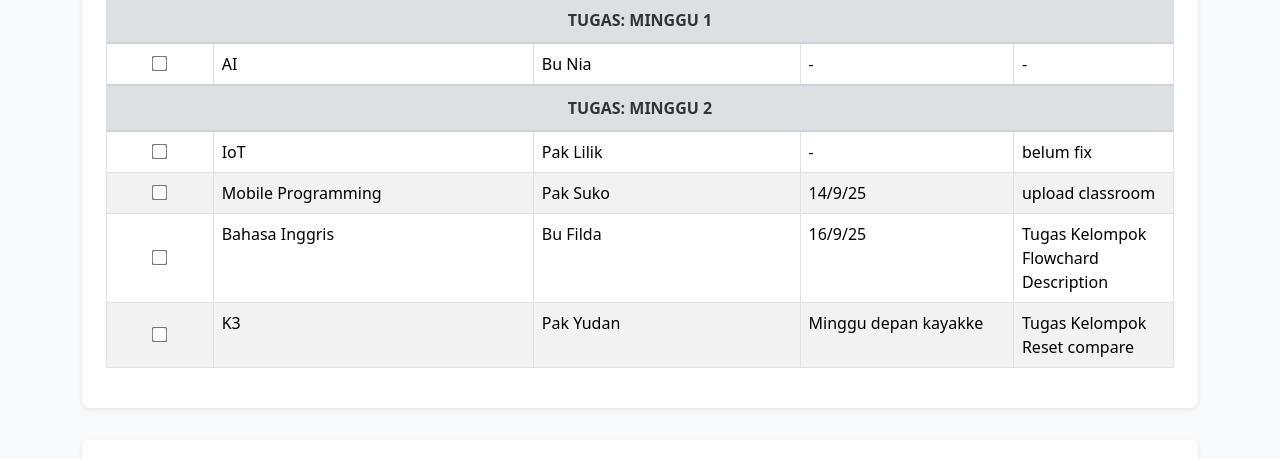
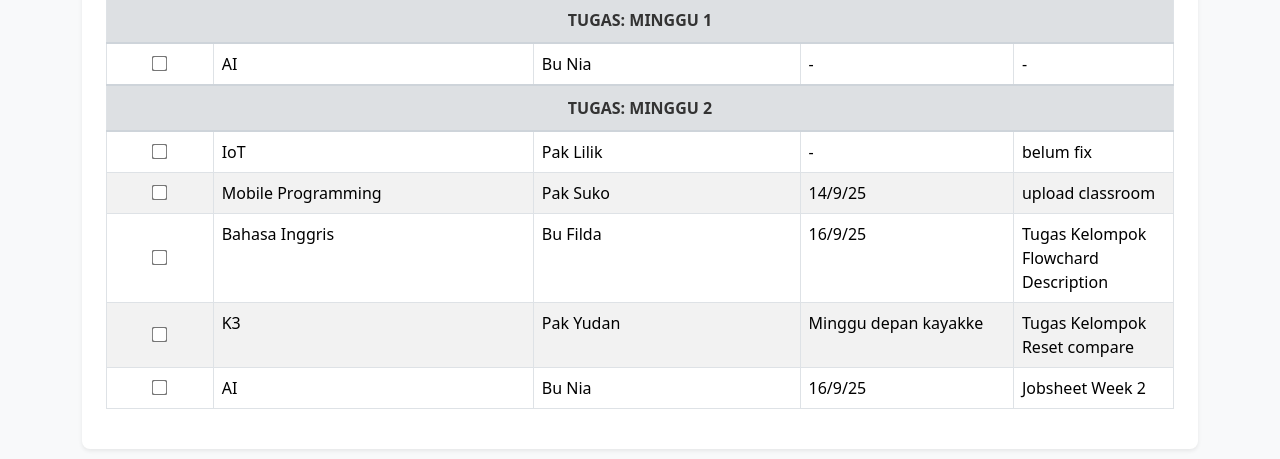
Before and after one commit to aisalbefore/catatan-ik-2c, a plain HTML site: page index.html in a window 1280 px wide. Shown: the part 233-692 px from the top of the page. Drawn offline with nearby package versions, Linux system fonts and the light colour scheme.

Commit message:
Update index.html

```diff
--- a/index.html
+++ b/index.html
@@ -89,6 +89,13 @@
                             <td>Minggu depan kayakke</td>
                             <td>Tugas Kelompok Reset compare</td>
                         </tr>
+                        <tr data-task-id="task-mobile">
+                            <td><input type="checkbox"></td>
+                            <td>AI</td>
+                            <td>Bu Nia</td>
+                            <td>16/9/25</td>
+                            <td>Jobsheet Week 2</td>
+                        </tr>
                     </tbody>
                 </table>
             </div>
```
